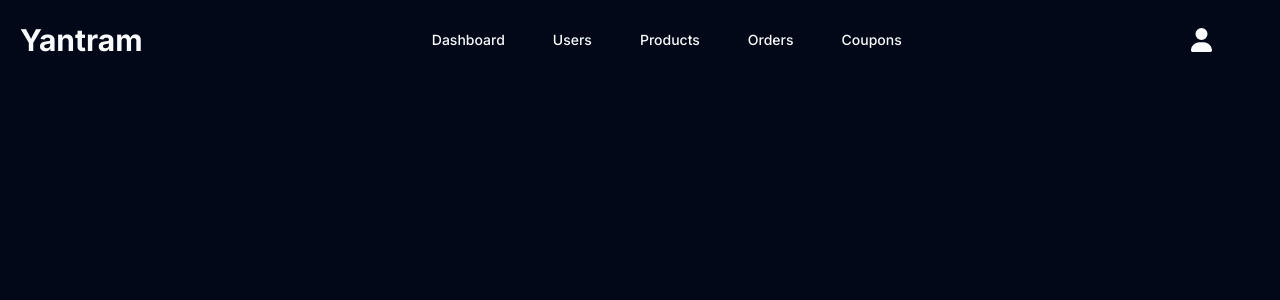
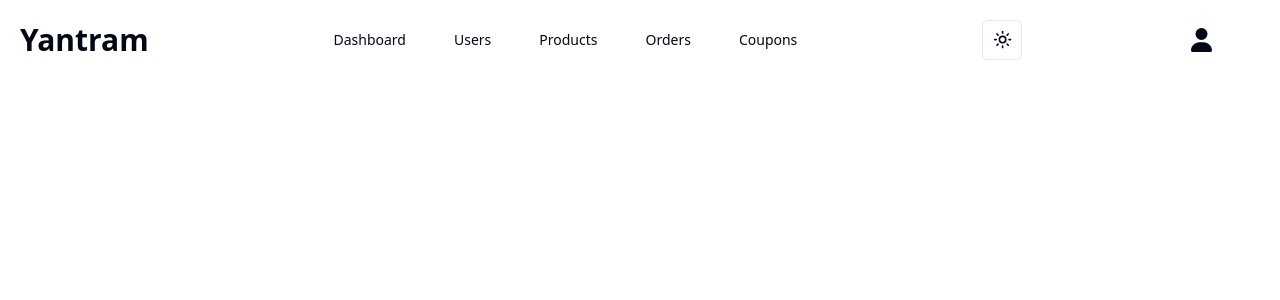
Before and after one commit to Yantram-E-Shop/Yantram-Admin, a Next.js app: page / in a window 1280 px wide. Shown: the top 300 px of the page. Built offline with nearby package versions, Linux system fonts and the light colour scheme.

Commit message:
Theme change added

```diff
--- a/src/app/globals.css
+++ b/src/app/globals.css
@@ -1,17 +1,29 @@
 @tailwind base;
 @tailwind components;
 @tailwind utilities;
+
+html,
+body,
+:root {
+  height: 100%;
+}
 
 @layer base {
   :root {
     --background: 0 0% 100%;
     --foreground: 222.2 84% 4.9%;
 
+    --muted: 210 40% 96.1%;
+    --muted-foreground: 215.4 16.3% 46.9%;
+
+    --popover: 0 0% 100%;
+    --popover-foreground: 222.2 84% 4.9%;
+
     --card: 0 0% 100%;
     --card-foreground: 222.2 84% 4.9%;
 
-      --popover: 0 0% 100%;
-      --popover-foreground: 222.2 84% 4.9%;
+    --border: 214.3 31.8% 91.4%;
+    --input: 214.3 31.8% 91.4%;
 
     --primary: 222.2 47.4% 11.2%;
     --primary-foreground: 210 40% 98%;
@@ -19,18 +31,13 @@
     --secondary: 210 40% 96.1%;
     --secondary-foreground: 222.2 47.4% 11.2%;
 
-      --muted: 210 40% 96.1%;
-      --muted-foreground: 215.4 16.3% 46.9%;
-
     --accent: 210 40% 96.1%;
     --accent-foreground: 222.2 47.4% 11.2%;
 
     --destructive: 0 84.2% 60.2%;
     --destructive-foreground: 210 40% 98%;
 
-      --border: 214.3 31.8% 91.4%;
-      --input: 214.3 31.8% 91.4%;
-      --ring: 222.2 84% 4.9%;
+    --ring: 215 20.2% 65.1%;
 
     --radius: 0.5rem;
   }
@@ -39,11 +46,17 @@
     --background: 222.2 84% 4.9%;
     --foreground: 210 40% 98%;
 
+    --muted: 217.2 32.6% 17.5%;
+    --muted-foreground: 215 20.2% 65.1%;
+
+    --popover: 222.2 84% 4.9%;
+    --popover-foreground: 210 40% 98%;
+
     --card: 222.2 84% 4.9%;
     --card-foreground: 210 40% 98%;
 
-      --popover: 222.2 84% 4.9%;
-      --popover-foreground: 210 40% 98%;
+    --border: 217.2 32.6% 17.5%;
+    --input: 217.2 32.6% 17.5%;
 
     --primary: 210 40% 98%;
     --primary-foreground: 222.2 47.4% 11.2%;
@@ -51,18 +64,13 @@
     --secondary: 217.2 32.6% 17.5%;
     --secondary-foreground: 210 40% 98%;
 
-      --muted: 217.2 32.6% 17.5%;
-      --muted-foreground: 215 20.2% 65.1%;
-
     --accent: 217.2 32.6% 17.5%;
     --accent-foreground: 210 40% 98%;
 
     --destructive: 0 62.8% 30.6%;
-      --destructive-foreground: 210 40% 98%;
+    --destructive-foreground: 0 85.7% 97.3%;
 
-      --border: 217.2 32.6% 17.5%;
-      --input: 217.2 32.6% 17.5%;
-      --ring: 212.7 26.8% 83.9%;
+    --ring: 217.2 32.6% 17.5%;
   }
 }
 
--- a/src/app/layout.tsx
+++ b/src/app/layout.tsx
@@ -3,6 +3,7 @@
 import "./globals.css";
 import { Navbar } from "@/components/Navbar";
 import { cn } from "@/lib/utils";
+import { ThemeProvider } from "@/providers/theme-provider";
 
 const fontSans = FontSans({
     subsets: ["latin"],
@@ -27,8 +28,11 @@
                     fontSans.variable
                 )}
             >
+                 <ThemeProvider attribute="class" defaultTheme="system" enableSystem>
                 <Navbar />
                 {children}
+
+                </ThemeProvider>
             </body>
         </html>
     );
--- a/src/components/Navbar/index.tsx
+++ b/src/components/Navbar/index.tsx
@@ -26,6 +26,7 @@
 
 import { FontAwesomeIcon } from "@fortawesome/react-fontawesome";
 import { faUser } from "@fortawesome/free-solid-svg-icons";
+import { ThemeToggle } from "../Theme-Toggle/theme-toggle";
 
 export function Navbar() {
     return (
@@ -92,6 +93,7 @@
                     </NavigationMenuItem>
                 </div>
                 </NavigationMenuList>
+                <ThemeToggle />
                 <NavigationMenuList>
                 <div className="pr-12">
                     <NavigationMenuItem>
--- /dev/null
+++ b/src/components/Theme-Toggle/theme-toggle.tsx
@@ -0,0 +1,40 @@
+"use client"
+
+import * as React from "react"
+import { Moon, Sun } from "lucide-react"
+import { useTheme } from "next-themes"
+
+import { Button } from "@/components/ui/button"
+import {
+  DropdownMenu,
+  DropdownMenuContent,
+  DropdownMenuItem,
+  DropdownMenuTrigger,
+} from "@/components/ui/dropdown-menu"
+
+export function ThemeToggle() {
+  const { setTheme } = useTheme()
+
+  return (
+    <DropdownMenu>
+      <DropdownMenuTrigger asChild>
+        <Button variant="outline" size="icon">
+          <Sun className="h-[1.2rem] w-[1.2rem] rotate-0 scale-100 transition-all dark:-rotate-90 dark:scale-0" />
+          <Moon className="absolute h-[1.2rem] w-[1.2rem] rotate-90 scale-0 transition-all dark:rotate-0 dark:scale-100" />
+          <span className="sr-only">Toggle theme</span>
+        </Button>
+      </DropdownMenuTrigger>
+      <DropdownMenuContent align="end">
+        <DropdownMenuItem onClick={() => setTheme("light")}>
+          Light
+        </DropdownMenuItem>
+        <DropdownMenuItem onClick={() => setTheme("dark")}>
+          Dark
+        </DropdownMenuItem>
+        <DropdownMenuItem onClick={() => setTheme("system")}>
+          System
+        </DropdownMenuItem>
+      </DropdownMenuContent>
+    </DropdownMenu>
+  )
+}
--- /dev/null
+++ b/src/providers/theme-provider.tsx
@@ -0,0 +1,9 @@
+"use client"
+
+import * as React from "react"
+import { ThemeProvider as NextThemesProvider } from "next-themes"
+import { type ThemeProviderProps } from "next-themes/dist/types"
+
+export function ThemeProvider({ children, ...props }: ThemeProviderProps) {
+  return <NextThemesProvider {...props}>{children}</NextThemesProvider>
+}
--- a/tailwind.config.ts
+++ b/tailwind.config.ts
@@ -1,15 +1,12 @@
-import type { Config } from "tailwindcss";
-const { fontFamily } = require("tailwindcss/defaultTheme");
-
-const config = {
+/** @type {import('tailwindcss').Config} */
+module.exports = {
     darkMode: ["class"],
     content: [
-        "./pages/**/*.{ts,tsx}",
-        "./components/**/*.{ts,tsx}",
-        "./app/**/*.{ts,tsx}",
-        "./src/**/*.{ts,tsx}",
+      './pages/**/*.{ts,tsx}',
+      './components/**/*.{ts,tsx}',
+      './app/**/*.{ts,tsx}',
+      './src/**/*.{ts,tsx}',
       ],
-    prefix: "",
     theme: {
       container: {
         center: true,
@@ -61,12 +58,12 @@
         },
         keyframes: {
           "accordion-down": {
-                    from: { height: "0" },
+            from: { height: 0 },
             to: { height: "var(--radix-accordion-content-height)" },
           },
           "accordion-up": {
             from: { height: "var(--radix-accordion-content-height)" },
-                    to: { height: "0" },
+            to: { height: 0 },
           },
         },
         animation: {
@@ -74,11 +71,6 @@
           "accordion-up": "accordion-up 0.2s ease-out",
         },
       },
-        fontFamily: {
-            sans: ["var(--font-sans)", ...fontFamily.sans],
-        },
     },
     plugins: [require("tailwindcss-animate")],
-} satisfies Config;
-
-export default config;
+  }
```
Also changed, not shown: package.json (+5 -5 lines), 1 other file (tests, documents, lock files or other folders). Lines whose indentation alone changed are shown as unchanged.
